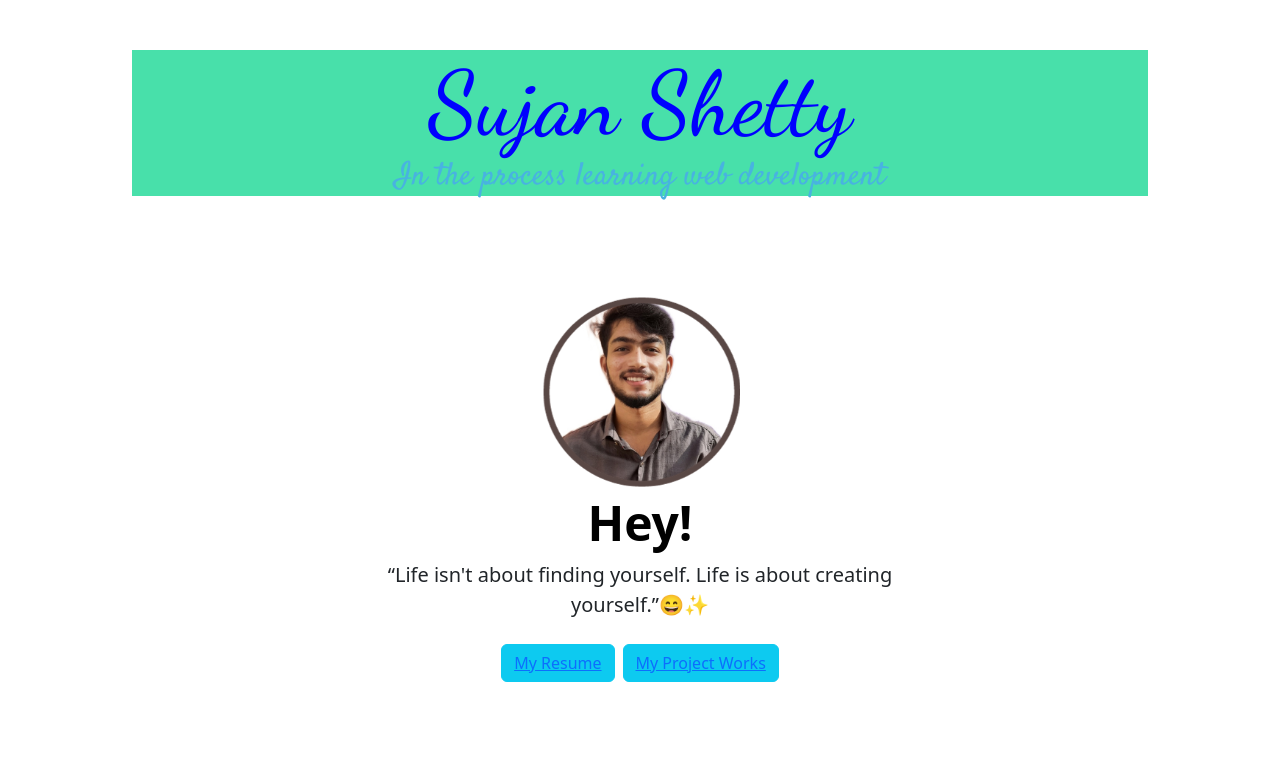
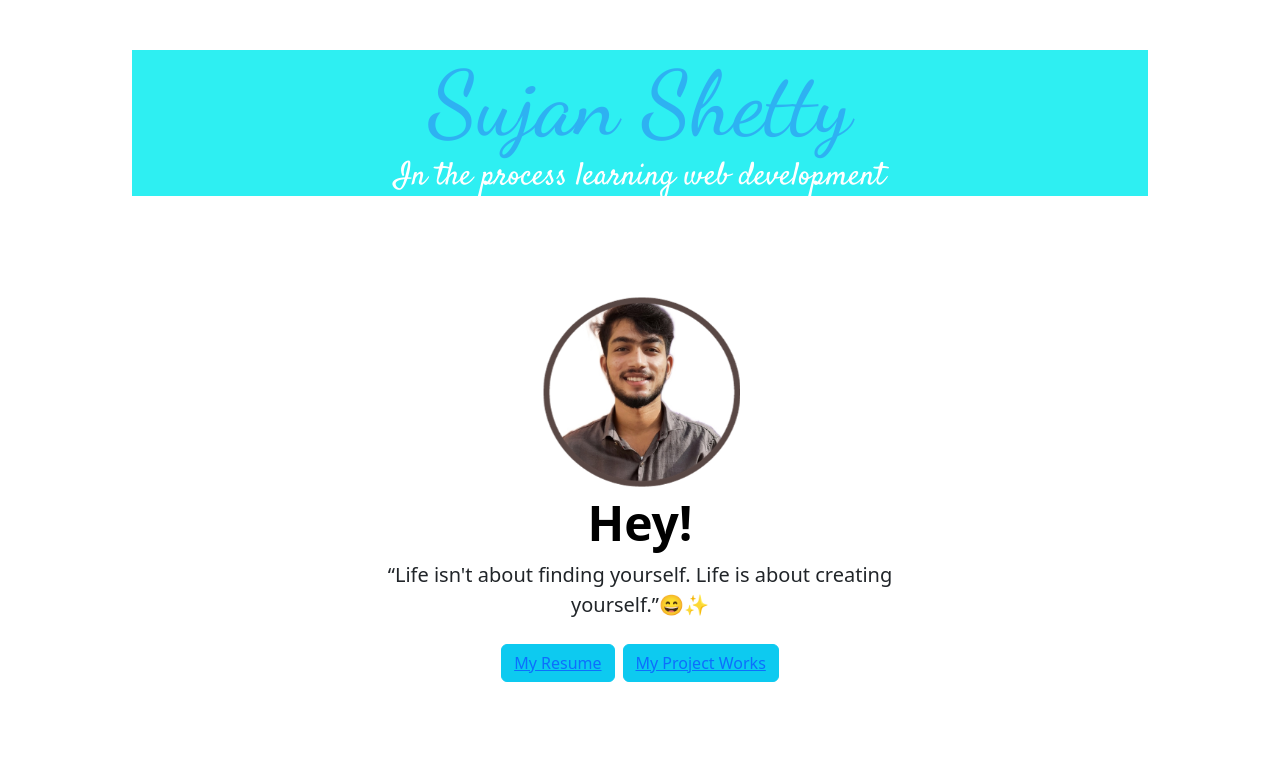
Before and after one commit to SujanShettyy/mypage.html, a plain HTML site: page index.html in a window 1280 px wide. Shown: the top 775 px of the page. Drawn offline with nearby package versions, Linux system fonts and the light colour scheme.

Commit message:
Update style.css

```diff
--- a/style.css
+++ b/style.css
@@ -2,15 +2,15 @@
     margin: 0;
     text-align: center;
     margin: 50px;
-    background-color: #48E0AA;
+    background-color: #2EEFF2;
    }
 .A h1 {
-    color:blue ;
+    color: #2EB1F2 ;
     font-size: 5.625rem;
     margin: 50px auto 0 auto;
     font-family: 'Dancing Script', cursive;
 }
 .A h2 {
-    color: #48B3E0;
+    color: #FFFFFF;
     font-family: 'Satisfy', cursive;
 }
```
